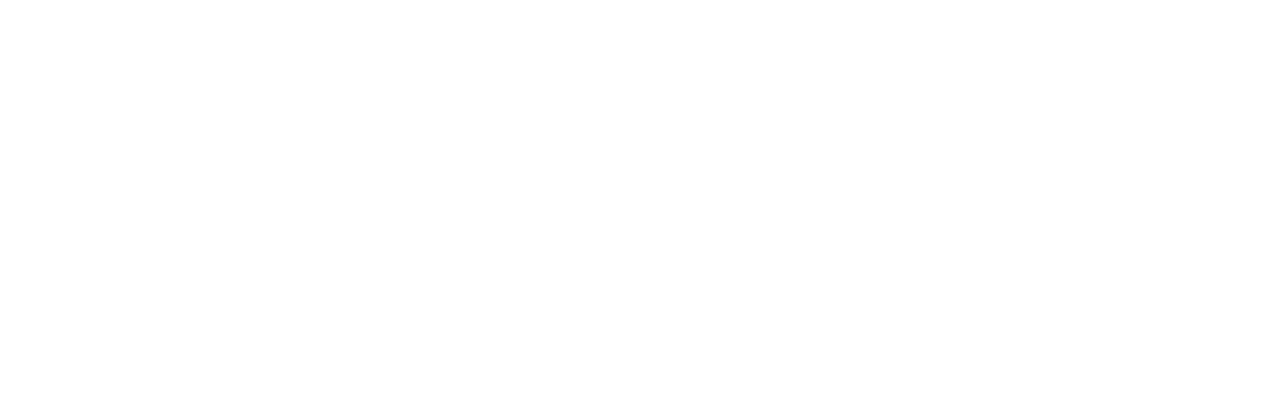
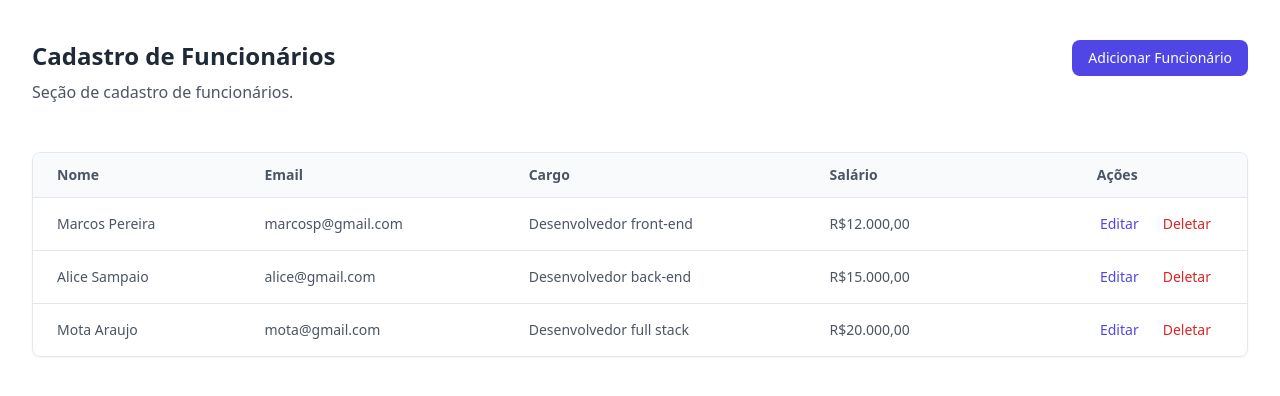
Before and after one commit to MotaAraujo/EstudoReactLogin, a React (Vite) app: page /funcionarios in a window 1280 px wide. Before the commit this address had no page. Shown: the top 396 px of the page. Built offline with nearby package versions, Linux system fonts and the light colour scheme; data requests are answered from the project's data file.

Commit message:
nova tela

```diff
--- a/db.json
+++ b/db.json
@@ -1,5 +1,5 @@
 {
-  "myproducts": [
+  "meusfuncionarios": [
     {
       "id": "1",
       "name": "Marcos Pereira",
--- a/package.json
+++ b/package.json
@@ -11,6 +11,9 @@
     "server": "json-server --watch db.json --port 3001"
   },
   "dependencies": {
+    "@headlessui/react": "^2.2.0",
+    "@heroicons/react": "^2.2.0",
+    "axios": "^1.7.9",
     "react": "^18.3.1",
     "react-dom": "^18.3.1",
     "react-router": "^7.1.3"
--- /dev/null
+++ b/src/components/DeleteContent/DeleteContent.jsx
@@ -0,0 +1,14 @@
+export default function DeleteContent({ itemToDelete }) {
+  return (
+    <div className="p-5">
+      <h1 className="text-xl font-bold">Deletar funcionário:</h1>
+      <p className="text-lg text-red-600">
+        Nome do funcionário
+        {itemToDelete.name} - {itemToDelete.email}
+      </p>
+      <p className="text-lg font-bold">
+        Você deseja realmente deletar esse funcionário?
+      </p>
+    </div>
+  );
+}
--- /dev/null
+++ b/src/components/ModalWrapper/ModalWrapper.jsx
@@ -0,0 +1,62 @@
+import { Dialog, DialogBackdrop, DialogPanel } from "@headlessui/react";
+import axios from "axios";
+import { useNavigate } from "react-router";
+
+export default function ModalWrapper({
+  children,
+  open,
+  setOpen,
+  itemToDelete,
+}) {
+  const router = useNavigate();
+
+  async function handleDeleteFuncionario() {
+    console.log("Deletando funcionário", itemToDelete);
+
+    const response = await axios.delete(
+      `http://localhost:3001/meusfuncionarios/${itemToDelete.id}`
+    );
+
+    if (response.status === 200) {
+      console.log("Funcionário deletado com sucesso!");
+      router(0);
+      setOpen(false);
+    }
+  }
+  return (
+    <Dialog open={open} onClose={setOpen} className="relative z-10">
+      <DialogBackdrop
+        transition
+        className="fixed inset-0 bg-gray-500/75 transition-opacity data-closed:opacity-0 data-enter:duration-300 data-enter:ease-out data-leave:duration-200 data-leave:ease-in"
+      />
+
+      <div className="fixed inset-0 z-10 w-screen overflow-y-auto">
+        <div className="flex min-h-full items-end justify-center p-4 text-center sm:items-center sm:p-0">
+          <DialogPanel
+            transition
+            className="relative transform overflow-hidden rounded-lg bg-white text-left shadow-xl transition-all data-closed:translate-y-4 data-closed:opacity-0 data-enter:duration-300 data-enter:ease-out data-leave:duration-200 data-leave:ease-in sm:my-8 sm:w-full sm:max-w-lg data-closed:sm:translate-y-0 data-closed:sm:scale-95"
+          >
+            {children}
+            <div className="bg-gray-50 px-4 py-3 sm:flex sm:flex-row-reverse sm:px-6">
+              <button
+                onClick={handleDeleteFuncionario}
+                type="button"
+                className="inline-flex w-full justify-center rounded-md bg-red-600 px-3 py-2 text-sm font-semibold text-white shadow-xs hover:bg-red-500 sm:ml-3 sm:w-auto"
+              >
+                Deletar
+              </button>
+              <button
+                type="button"
+                data-autofocus
+                onClick={() => setOpen(false)}
+                className="mt-3 inline-flex w-full justify-center rounded-md bg-white px-3 py-2 text-sm font-semibold text-gray-900 ring-1 shadow-xs ring-gray-300 ring-inset hover:bg-gray-50 sm:mt-0 sm:w-auto"
+              >
+                Cancelar
+              </button>
+            </div>
+          </DialogPanel>
+        </div>
+      </div>
+    </Dialog>
+  );
+}
--- a/src/components/Table/Table.jsx
+++ b/src/components/Table/Table.jsx
@@ -1,15 +1,19 @@
 import { useEffect, useState } from "react";
+import axios from "axios";
+import ModalWrapper from "../ModalWrapper/ModalWrapper.jsx";
+import DeleteContent from "../DeleteContent/DeleteContent.jsx";
 
-export default function table () {
+export default function table() {
   const [tableItems, setTableItems] = useState([]);
+  const [open, setOpen] = useState(false);
+  const [itemToDelete, setItemToDelete] = useState({});
 
   async function fetchData() {
-        const response = await fetch("http://localhost:3001/myproducts");
-        const data = await response.json();
+    const response = await axios.get("http://localhost:3001/meusfuncionarios");
+    const data = await response.data;
 
     setTableItems(data);
   }
-
 
   useEffect(() => {
     fetchData();
@@ -17,6 +21,10 @@
 
   console.log(tableItems);
 
+  function handleOpenModalDelete(item) {
+    setItemToDelete(item);
+    setOpen(true);
+  }
 
   return (
     <div className="max-w-screen-xl mx-auto px-4 md:px-8">
@@ -50,7 +58,7 @@
             </tr>
           </thead>
           <tbody className="text-gray-600 divide-y">
-            {tableItems.map((item, idx) => (
+            {tableItems?.map((item, idx) => (
               <tr key={idx}>
                 <td className="px-6 py-4 whitespace-nowrap">{item.name}</td>
                 <td className="px-6 py-4 whitespace-nowrap">{item.email}</td>
@@ -64,6 +72,7 @@
                     Editar
                   </a>
                   <button
+                    onClick={() => handleOpenModalDelete(item)}
                     href="javascript:void()"
                     className="py-2 leading-none px-3 font-medium text-red-600 hover:text-red-500 duration-150 hover:bg-gray-50 rounded-lg"
                   >
@@ -74,7 +83,10 @@
             ))}
           </tbody>
         </table>
+        <ModalWrapper open={open} setOpen={setOpen} item={itemToDelete}>
+          <DeleteContent itemToDelete={itemToDelete} />
+        </ModalWrapper>
       </div>
     </div>
   );
-};
+}
--- a/src/main.jsx
+++ b/src/main.jsx
@@ -3,14 +3,14 @@
 import "./index.css";
 import App from "./App.jsx";
 import { BrowserRouter, Routes, Route } from "react-router";
-import ProdutoPage from "./pages/ProdutoPage.jsx";
+import FuncionariosPage from "./pages/FuncionariosPage.jsx";
 
 createRoot(document.getElementById("root")).render(
   <StrictMode>
     <BrowserRouter>
       <Routes>
         <Route path="/" element={<App />} />
-        <Route path="/produto" element={<ProdutoPage />} />
+        <Route path="/funcionarios" element={<FuncionariosPage />} />
       </Routes>
     </BrowserRouter>
   </StrictMode>
--- a/src/pages/ProdutoPage.jsx
+++ b/src/pages/FuncionariosPage.jsx
@@ -1,6 +1,6 @@
 import Table  from "../components/Table/Table.jsx";
 
-export default function ProdutoPage() {
+export default function FuncionariosPage() {
     return (
         <div className="mt-10">
             <Table />
```
Also changed, not shown: 1 other file (tests, documents, lock files or other folders). Lines whose indentation alone changed are shown as unchanged.
